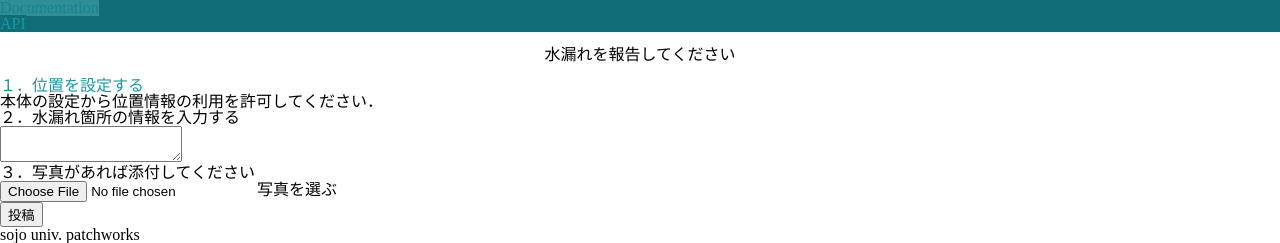
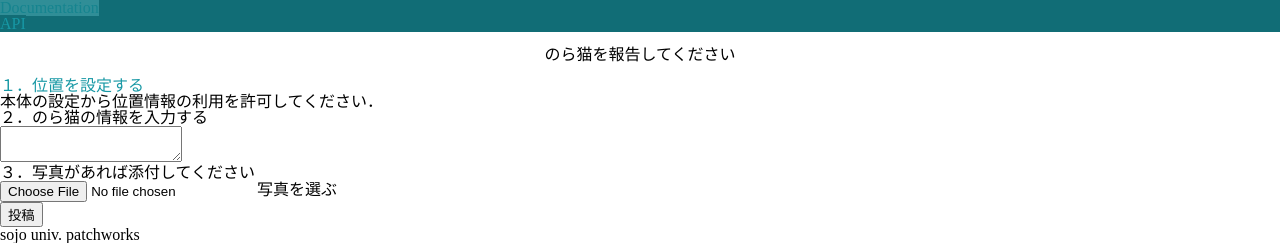
Before and after one commit to tuiyoku/Nekoderu, a CakePHP app: template app/src/Template/Pages/add_neko.ctp in a window 1280 px wide. Shown: the top 243 px of the page. Run offline with PHP 8.4 and a stand-in for CakePHP, Linux system fonts and the light colour scheme; the template is opened without the code that fills it, so the values that code supplies are empty; some libraries are stand-ins or nearby versions.

Commit message:
水漏れをのら猫に変更

```diff
--- a/app/src/Template/Pages/add_neko.ctp
+++ b/app/src/Template/Pages/add_neko.ctp
@@ -1,5 +1,5 @@
 <div style="margin:15px 0;text-align:center">
-    水漏れを報告してください
+    のら猫を報告してください
 </div>
 <form action="" enctype="multipart/form-data" method="POST" id="post" onsubmit="return confirm('送信してもいいですか？');">
     <input type="hidden" id="time" name="time" value="">
@@ -12,7 +12,7 @@
         <div class="memo">本体の設定から位置情報の利用を許可してください．</div>
     </div>
     <div class="box">
-        <div class="memo-title">２．水漏れ箇所の情報を入力する</div>
+        <div class="memo-title">２．のら猫の情報を入力する</div>
         <textarea id="comment" name="comment"></textarea>
     </div>
     <div class="box">
--- a/app/webroot/css/index.css
+++ b/app/webroot/css/index.css
@@ -121,11 +121,11 @@ body {
 }
 
 #rousui_chk .onoffswitch-inner:before {
-    content: "水漏れ";
+    content: "のら猫";
     background-color: #73CB4F;
 }
 #rousui_chk .onoffswitch-inner:after {
-    content: "水漏れ";
+    content: "のら猫";
 }
 
 #no_chk .onoffswitch-inner:before {
--- a/app/webroot/js/index.js
+++ b/app/webroot/js/index.js
@@ -41,13 +41,13 @@ function attachMessage(marker, post_time, flg, comment, rousui_image_url, rousui
         }
 
         var resolve_str = "";
-        // 漏水の画像があるなら表示
+        // 猫の画像があるなら表示
         if(flg == "cat_track" && rousui_status != 1){
             resolve_str = "<br>" + "<a href='' onclick='document.resolve.submit();return false;'>解決済みにする</a>" + "<form name='resolve' method='POST' action='resolve.php'>" + "<input type=hidden name='post_time' value='" + post_time +"'> ";
         }
 
         var rousui_img = "";
-        // 漏水の画像があるなら表示
+        // 猫の画像があるなら表示
         if(flg == "cat_track" && rousui_image_url !== "" && rousui_image_url !== null && rousui_image_url != "undefined"){
             rousui_img = "<br>" + "<a href='" + rousui_image_url + "' target='_blank'><img src='" + rousui_image_url + "' width='200' alt='' ></a>";
         }
```
